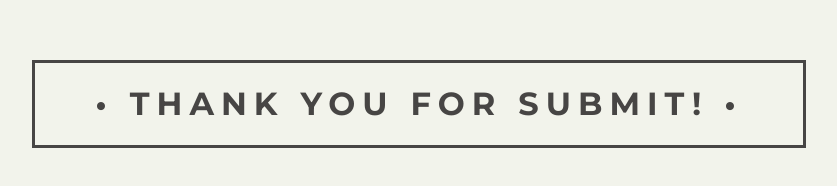
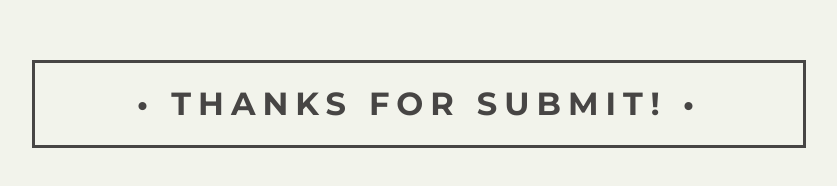
Before and after one commit to TyphonBak/MovieLike, a plain HTML site: page docs/congratulations.html in a window 1280 px wide. Shown: the whole page, without its empty margins (221-1058 px from the left). Drawn offline with Linux system fonts and the light colour scheme.

Commit message:
Update congratulations.html

```diff
--- a/docs/congratulations.html
+++ b/docs/congratulations.html
@@ -4,7 +4,7 @@
   </head>
   <body>
     <div id="container">
-      <h1>&bull; Thank you for submit! &bull;</h1>
+      <h1>&bull; Thanks For Submit! &bull;</h1>
     </div>
   </body>
  <style>
```
